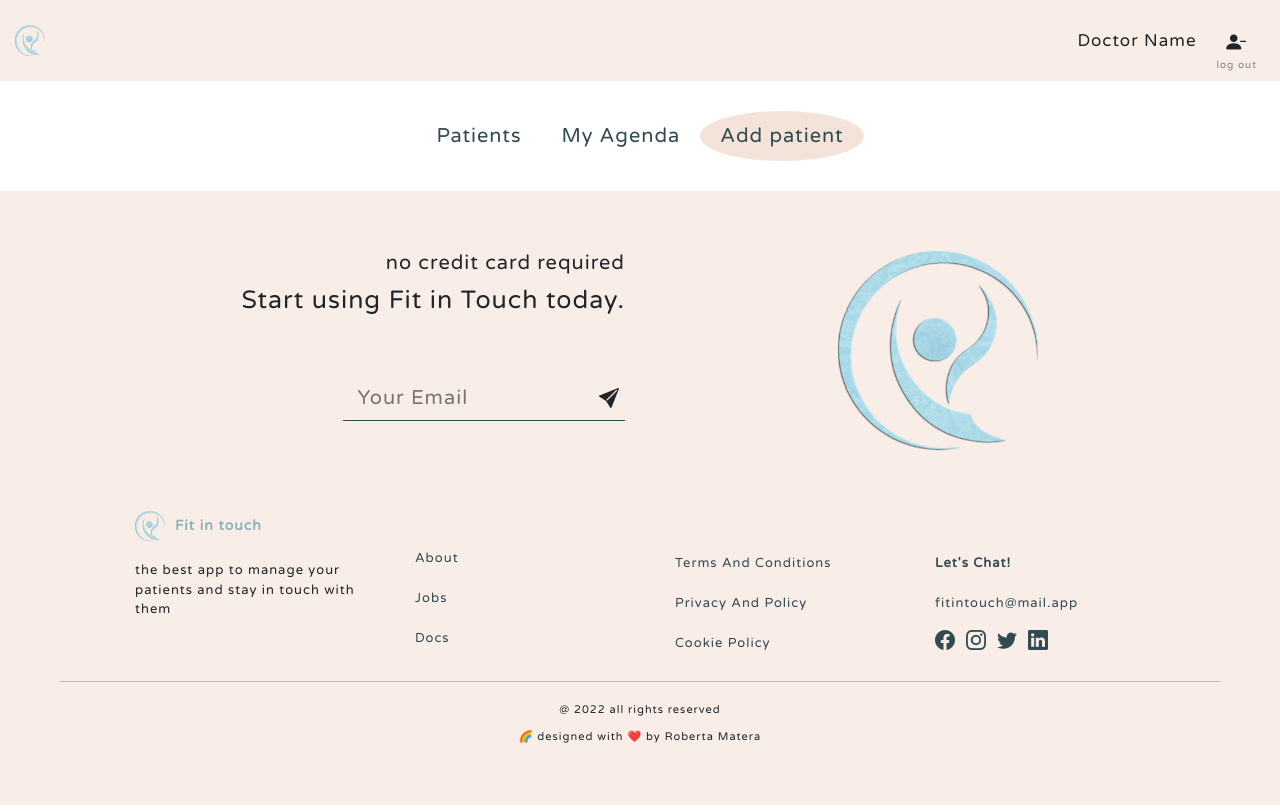
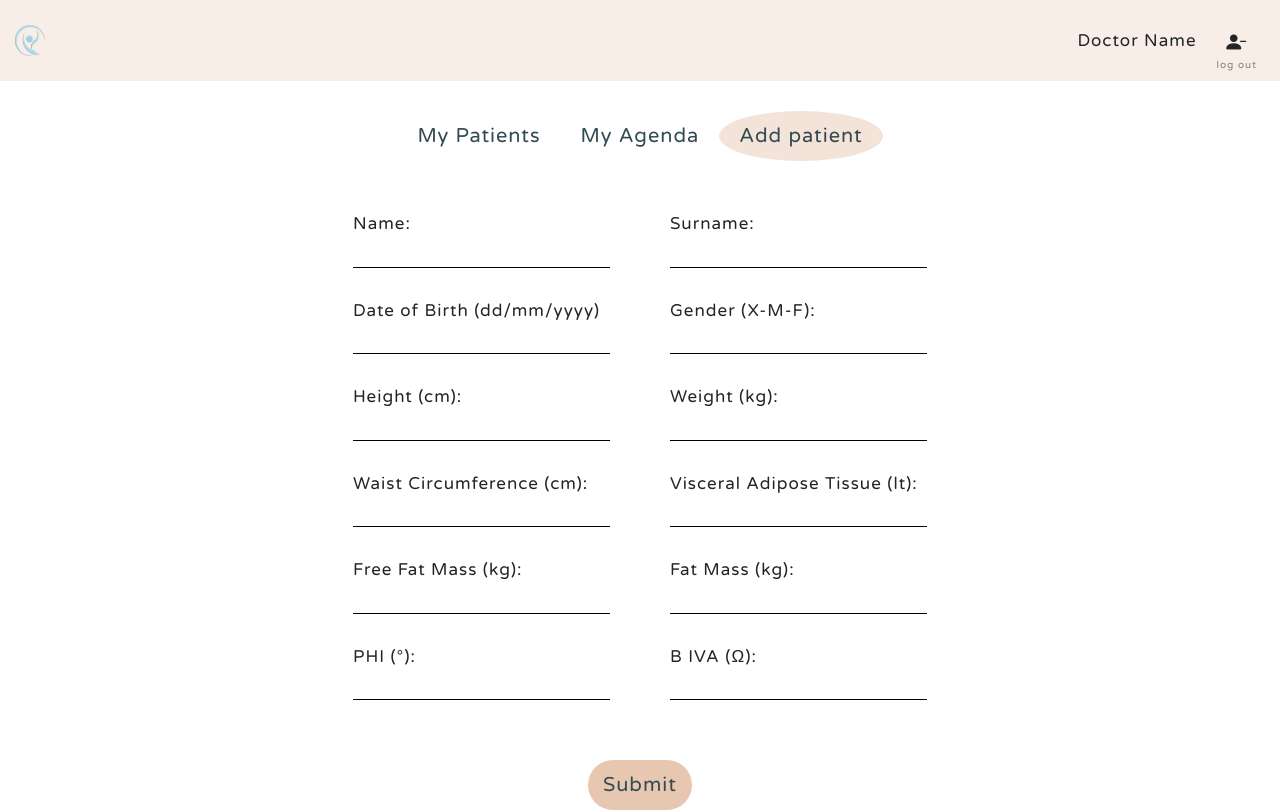
Before and after one commit to RobertaMatera/fit-in-touch, a React (Create React App) app: page /add-patient in a window 1280 px wide. Shown: the top 812 px of the page. Built offline with nearby package versions, Linux system fonts and the light colour scheme.

Commit message:
AddPatientComponent added

```diff
--- a/src/App.scss
+++ b/src/App.scss
@@ -4,3 +4,4 @@
 @import "./components/DoctorsPatient/doctorsPatientsSectionStyle.scss";
 @import "./components/Footer/footerStyle.scss";
 @import "./components/PatientDetails/patientDetailsStyle.scss";
+@import "./components/AddPatient/addPatientStyle.scss";
--- a/src/App.tsx
+++ b/src/App.tsx
@@ -6,6 +6,7 @@ import DoctorsPatientsSection from "./components/DoctorsPatient/DoctorsPatientsS
 import MainDoctorSection from "./components/MainDoctorSection/MainDoctorSectionComponent";
 import Footer from "./components/Footer/FooterComponent";
 import PatientDetails from "./components/PatientDetails/PatientDetailsComponent";
+import AddPatient from "./components/AddPatient/AddPatientComponent";
 
 function App() {
   return (
@@ -17,6 +18,7 @@ function App() {
         <Route path="/" element={<MainDoctorSection />} />
         <Route path="/patients" element={<DoctorsPatientsSection />} />
         <Route path="/patients/id" element={<PatientDetails />} />
+        <Route path="/add-patient" element={<AddPatient />} />
       </Routes>
       <footer>
         <Footer />
--- /dev/null
+++ b/src/components/AddPatient/AddPatientComponent.tsx
@@ -0,0 +1,155 @@
+import { Container, Row, Col } from "react-bootstrap";
+
+const AddPatient = () => {
+  return (
+    <Container fluid id="add-patient-section">
+      <Row>
+        <Col xs={12} className="d-flex justify-content-center mt-3">
+          <form className="d-flex flex-column">
+            <div className="d-flex flex-column flex-md-row">
+              <div className="d-flex flex-column">
+                <label>
+                  <p>Name:</p>
+                </label>
+                <input
+                  type="text"
+                  name="name"
+                  className="new-patient-form mb-4"
+                />
+              </div>
+              <div className="d-flex flex-column m-0 ms-md-5">
+                <label>
+                  <p>Surname:</p>
+                </label>
+                <input
+                  type="text"
+                  name="surname"
+                  className="new-patient-form mb-4"
+                />
+              </div>
+            </div>
+            <div className="d-flex flex-column flex-md-row">
+              <div className="d-flex flex-column">
+                <label>
+                  <p>Date of Birth (dd/mm/yyyy)</p>
+                </label>
+                <input
+                  type="text"
+                  name="dateOfBirth"
+                  className="new-patient-form mb-4"
+                />
+              </div>
+              <div className="d-flex flex-column m-0 ms-md-5">
+                <label>
+                  <p>Gender (X-M-F):</p>
+                </label>
+                <input
+                  type="text"
+                  name="gender"
+                  className="new-patient-form mb-4"
+                />
+              </div>
+            </div>
+            <div className="d-flex flex-column flex-md-row">
+              <div className="d-flex flex-column">
+                <label>
+                  <p>Height (cm):</p>
+                </label>
+                <input
+                  type="text"
+                  name="height"
+                  className="new-patient-form mb-4"
+                />
+              </div>
+              <div className="d-flex flex-column m-0 ms-md-5">
+                <label>
+                  <p>Weight (kg):</p>
+                </label>
+                <input
+                  type="text"
+                  name="weight"
+                  className="new-patient-form mb-4"
+                />
+              </div>
+            </div>
+
+            <div className="d-flex flex-column flex-md-row">
+              <div className="d-flex flex-column">
+                <label>
+                  <p>Waist Circumference (cm):</p>
+                </label>
+                <input
+                  type="text"
+                  name="waistCircumference"
+                  className="new-patient-form mb-4"
+                />
+              </div>
+              <div className="d-flex flex-column m-0 ms-md-5">
+                <label>
+                  <p>Visceral Adipose Tissue (lt):</p>
+                </label>
+                <input
+                  type="text"
+                  name="adiposeTissue"
+                  className="new-patient-form mb-4"
+                />
+              </div>
+            </div>
+            <div className="d-flex flex-column flex-md-row">
+              <div className="d-flex flex-column">
+                <label>
+                  <p>Free Fat Mass (kg):</p>
+                </label>
+                <input
+                  type="text"
+                  name="freeFatMass"
+                  className="new-patient-form mb-4"
+                />
+              </div>
+              <div className="d-flex flex-column m-0 ms-md-5">
+                <label>
+                  <p>Fat Mass (kg):</p>
+                </label>
+                <input
+                  type="text"
+                  name="fatMass"
+                  className="new-patient-form mb-4"
+                />
+              </div>
+            </div>
+            <div className="d-flex flex-column flex-md-row">
+              <div className="d-flex flex-column">
+                <label>
+                  <p>PHI (°):</p>
+                </label>
+                <input
+                  type="text"
+                  name="phi"
+                  className="new-patient-form mb-4"
+                />
+              </div>
+              <div className="d-flex flex-column m-0 ms-md-5">
+                <label>
+                  <p>B IVA (Ω):</p>
+                </label>
+                <input
+                  type="text"
+                  name="b-iva"
+                  className="new-patient-form mb-4"
+                />
+              </div>
+            </div>
+
+            <input
+              type="submit"
+              value="Submit"
+              className="align-self-center submit mt-4 mb-5"
+            />
+          </form>
+        </Col>
+      </Row>
+    </Container>
+  );
+};
+
+export default AddPatient;
--- /dev/null
+++ b/src/components/AddPatient/addPatientStyle.scss
@@ -0,0 +1,21 @@
+#add-patient-section {
+  & .new-patient-form {
+    border: none;
+    border-bottom: 1px solid $black;
+  }
+  & .submit {
+    background-color: $light-sand;
+    border-radius: 25px;
+    border: none;
+    padding: 10px 15px;
+    color: $dark-green;
+    &:hover {
+      color: $dark-sand;
+      background-color: rgba($main-blue, 30%);
+    }
+    &:focus {
+      background-color: $main-blue;
+      color: $white;
+    }
+  }
+}
--- a/src/components/NavigationComponent/NavigationComponent.tsx
+++ b/src/components/NavigationComponent/NavigationComponent.tsx
@@ -42,7 +42,7 @@ const Navigation = () => {
                   to="/patients"
                   className={path === "/patients" ? "active" : ""}
                 >
-                  Patients
+                  My Patients
                 </NavLink>
               </li>
               <li className="my-nav-link">
```
